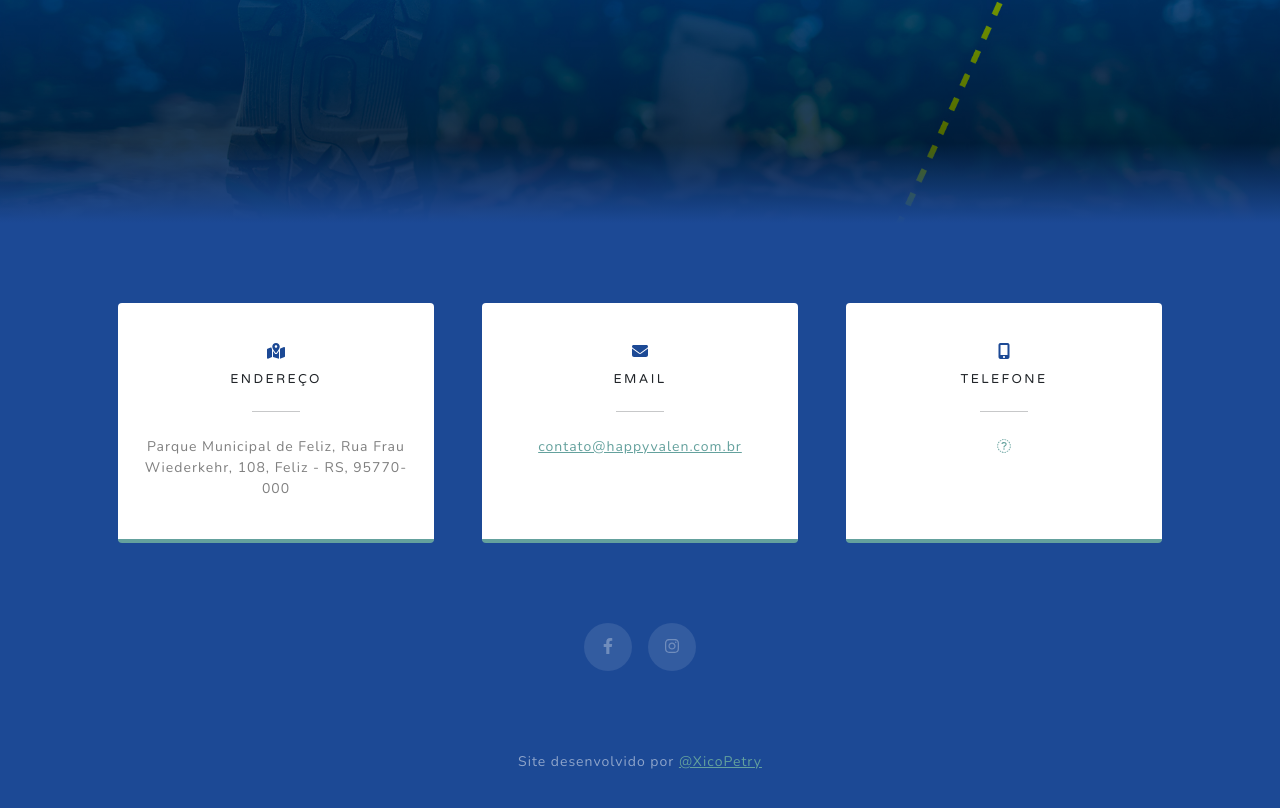
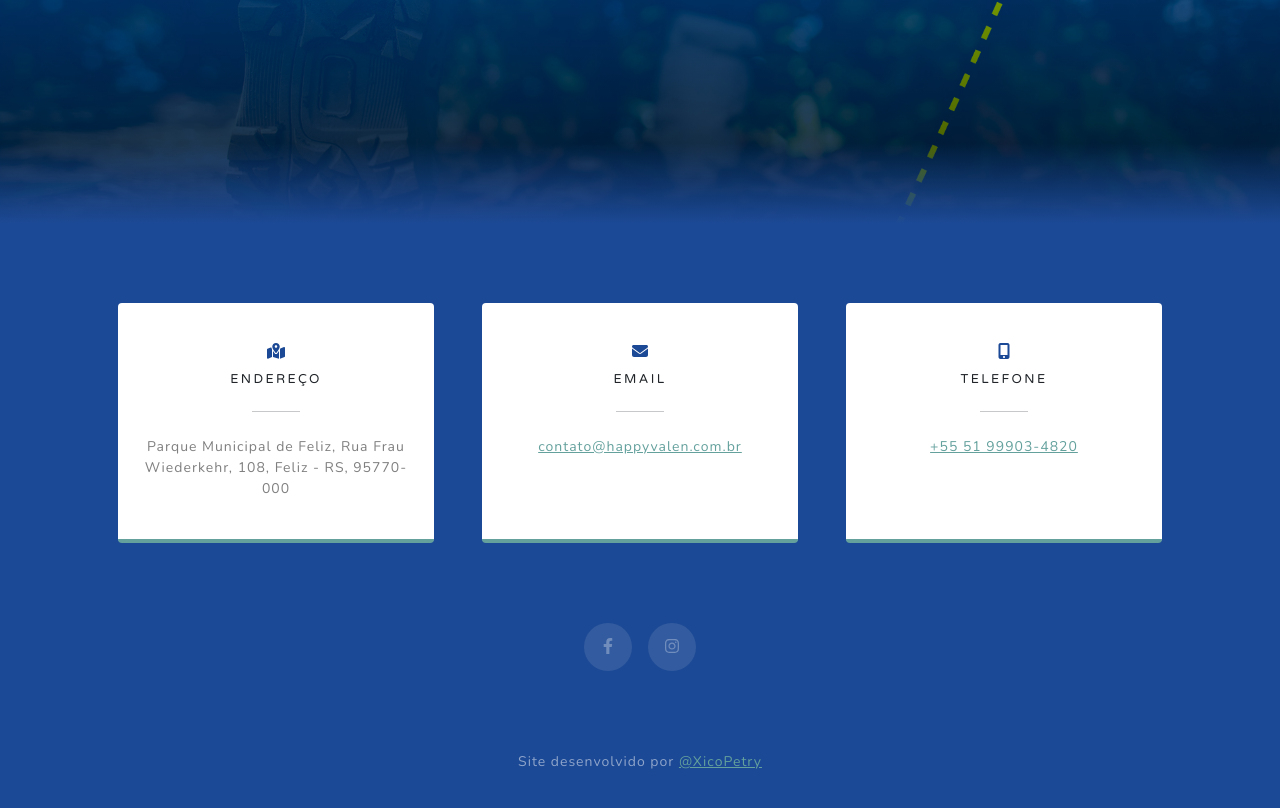
Before and after one commit to xicopetry/happy-valen-site, a plain HTML site: page index.html in a window 1280 px wide. Shown: the part 2328-3136 px from the top of the page. Drawn offline with nearby package versions, Linux system fonts and the light colour scheme.

Commit message:
Update index.html

```diff
--- a/index.html
+++ b/index.html
@@ -187,7 +187,7 @@
                                 <i class="fas fa-mobile-alt text-primary mb-2"></i>
                                 <h4 class="text-uppercase m-0">Telefone</h4>
                                 <hr class="my-4 mx-auto" />
-                                <div class="small text-black-50"> <a href='https://wa.me/5551999034820'> <i class="fa fa-whatsapp"> +55 51 99903-4820 </i></a> </div>
+                                <div class="small text-black-50"> <a href='https://wa.me/5551999034820'> +55 51 99903-4820 </i></a> </div>
                             </div>
                         </div>
                     </div>
```
